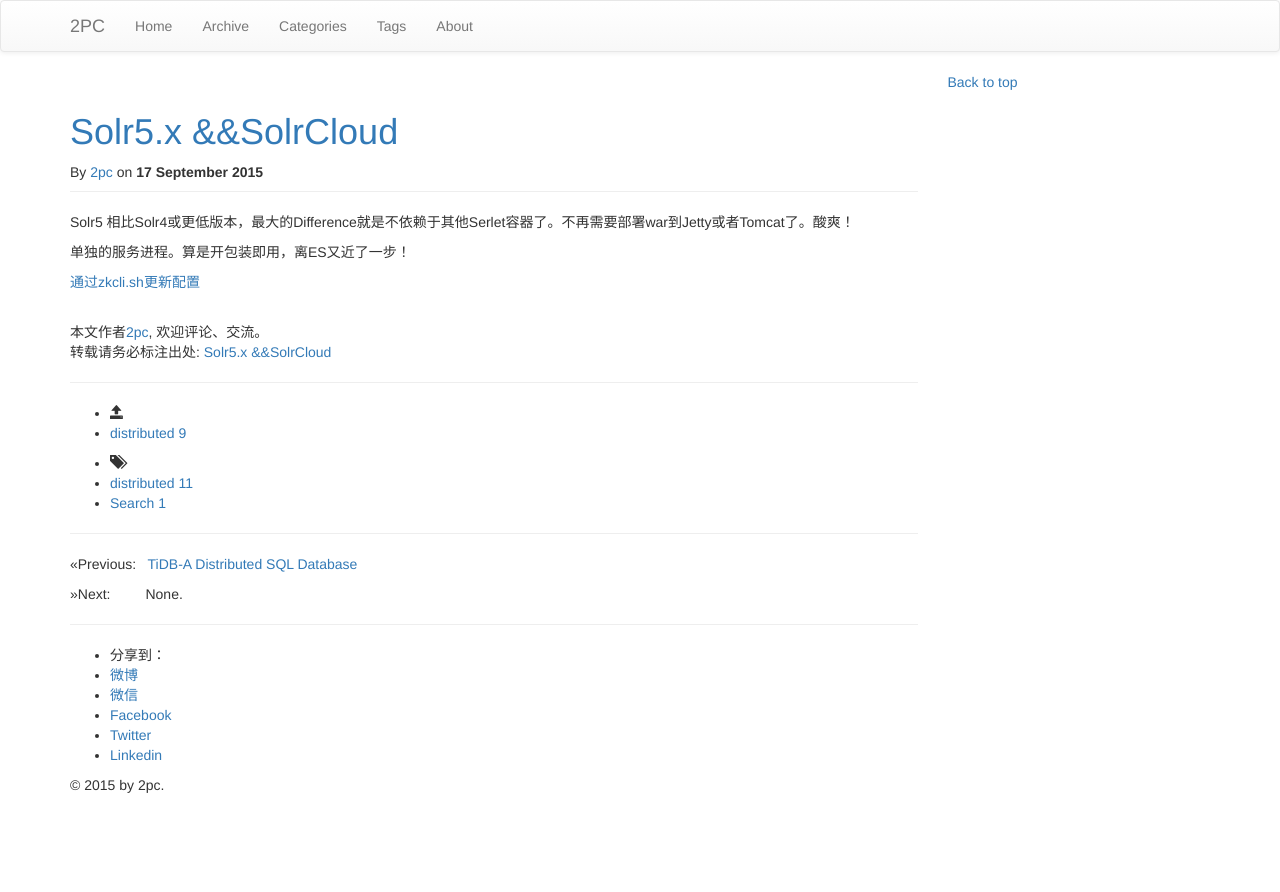
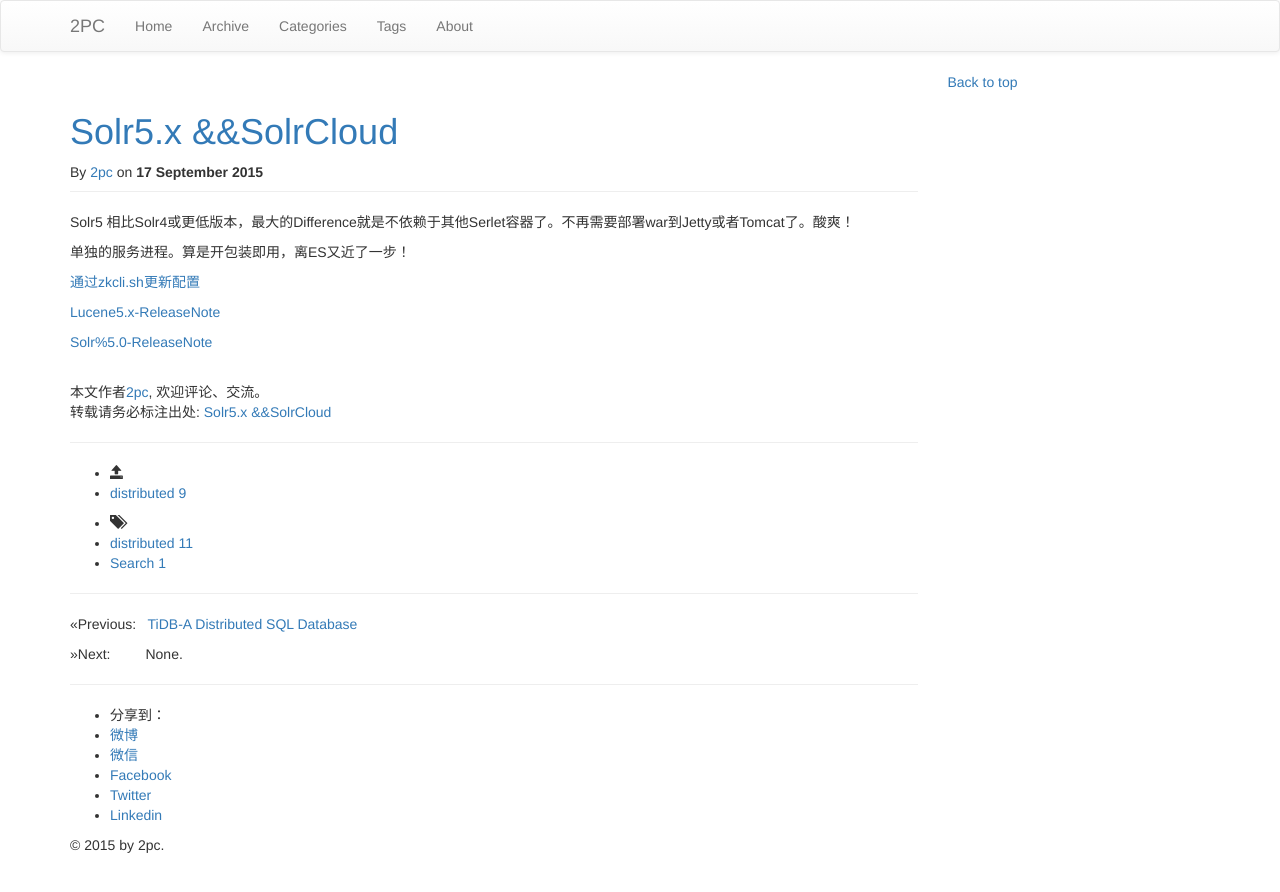
Before and after one commit to luyee/2pc.github.io, a Jekyll site: the page built from _posts/Search/2015-09-17-Solr5.md, in a window 1280 px wide. Shown: the top 892 px of the page. Built offline with Jekyll 4.4.1, drawn with Linux system fonts in a browser that asks for light colours; nearby versions of some CDN libraries; library files that are not in the unit come from our copies; comment, search, counter and statistics services are not loaded.

Commit message:
Update 2015-09-17-Solr5.md

```diff
--- a/_posts/Search/2015-09-17-Solr5.md
+++ b/_posts/Search/2015-09-17-Solr5.md
@@ -11,3 +11,7 @@ Solr5 相比Solr4或更低版本，最大的Difference就是不依赖于其他Se
 单独的服务进程。算是开包装即用，离ES又近了一步！
 
 [通过zkcli.sh更新配置](https://cwiki.apache.org/confluence/display/solr/Command+Line+Utilities)
+
+[Lucene5.x-ReleaseNote](https://wiki.apache.org/lucene-java/ReleaseNote50)
+
+[Solr%5.0-ReleaseNote](http://wiki.apache.org/solr/ReleaseNote50)
```
